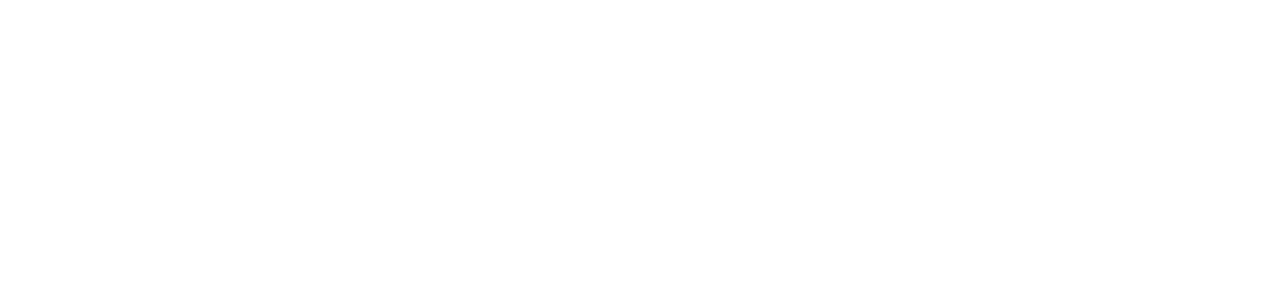
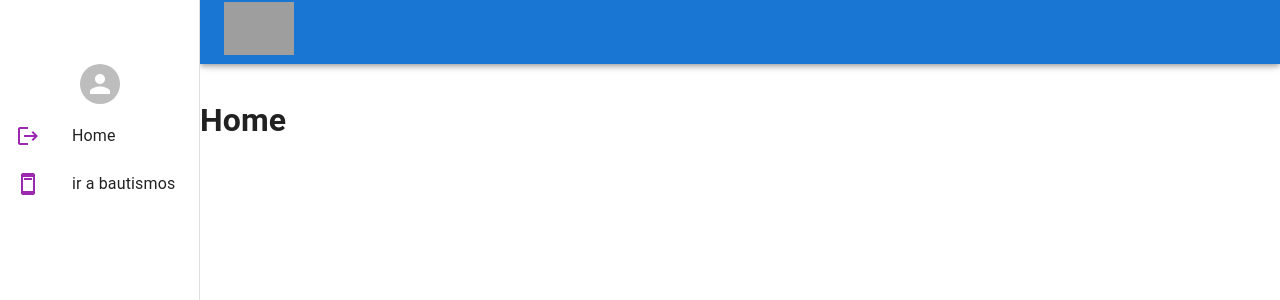
Before and after one commit to AlfonsoG-M/mare-de-deu, a React (Vite) app: page / in a window 1280 px wide. Shown: the top 300 px of the page. Built offline with nearby package versions, Linux system fonts and the light colour scheme; grey boxes are pictures that could not be loaded.

Commit message:
Subiendo rutas y navbar

```diff
--- a/src/App.jsx
+++ b/src/App.jsx
@@ -1,11 +1,29 @@
-
+import { Route, BrowserRouter, Routes } from "react-router-dom";
+import Navbar from "./components/layout/Navbar/Navbar";
 function App() {
-
   return (
-    <div className="App">
-
-    </div>
-  )
+    <BrowserRouter>
+      <Routes>
+        <Route element={<Navbar/>}>
+          <Route path="/" element={<h1>Home</h1>} />
+          <Route path="/quienes-somos" element={<h1>quienes-somos</h1>} />
+          <Route path="/contacto" element={<h1>contacto</h1>} />
+          <Route path="/horarios" element={<h1>horarios</h1>} />
+          <Route path="/lectio" element={<h1>lectio</h1>} />
+          <Route path="/novena" element={<h1>novena</h1>} />
+          <Route path="/bautismo" element={<h1>bautismo</h1>} />
+          <Route path="/matrimonio" element={<h1>matrimonio</h1>} />
+          <Route path="/reconciliacion" element={<h1>reconciliacion</h1>} />
+          <Route path="/uncion" element={<h1>uncion</h1>} />
+          <Route path="/talleres" element={<h1>talleres</h1>} />
+          <Route
+            path="/formacion-cristiana"
+            element={<h1>formacion-cristiana</h1>}
+          />
+        </Route>
+      </Routes>
+    </BrowserRouter>
+  );
 }
 
-export default App
+export default App;
--- /dev/null
+++ b/src/components/layout/Navbar/Navbar.jsx
@@ -0,0 +1,159 @@
+import React from 'react'
+import {Outlet} from 'react-router-dom'
+import AppBar from "@mui/material/AppBar";
+import Box from "@mui/material/Box";
+import CssBaseline from "@mui/material/CssBaseline";
+import Drawer from "@mui/material/Drawer";
+import IconButton from "@mui/material/IconButton";
+import List from "@mui/material/List";
+import ListItem from "@mui/material/ListItem";
+import ListItemButton from "@mui/material/ListItemButton";
+import ListItemIcon from "@mui/material/ListItemIcon";
+import ListItemText from "@mui/material/ListItemText";
+import MenuIcon from "@mui/icons-material/Menu";
+import Toolbar from "@mui/material/Toolbar";
+/* import { theme } from "../../../ThemeConfig"; */
+import { useNavigate } from "react-router-dom";
+import { Avatar } from "@mui/material";
+import LogoutIcon from "@mui/icons-material/Logout";
+import AdUnitsIcon from '@mui/icons-material/AdUnits';
+const drawerWidth = 200;
+
+const Navbar = (props) => {
+    const { window } = props;
+    const [mobileOpen, setMobileOpen] = React.useState(false);
+    const navigate = useNavigate();
+
+    const handleDrawerToggle = () => {
+      setMobileOpen(!mobileOpen);
+    };
+
+    const drawer = (
+      <div>
+        <Toolbar />
+        <Box
+          display={"flex"}
+          flexDirection="column"
+          spacing={0}
+          justifyContent="center"
+          alignItems={"center"}
+        >
+          <Avatar
+            alt="Remy Sharp"
+            src={""}
+            // onClick={() => console.log("hola")}
+          />
+        </Box>
+        <List>
+              <ListItem disablePadding>
+                <ListItemButton onClick={() => navigate("/")}>
+                  <ListItemIcon>
+                    <LogoutIcon color={"secondary"} />
+                  </ListItemIcon>
+                  <ListItemText primary={"Home"} />
+                </ListItemButton>
+              </ListItem>
+              <ListItem disablePadding>
+                <ListItemButton onClick={() => navigate("/bautismo")}>
+                  <ListItemIcon>
+                    <AdUnitsIcon color={"secondary"} />
+                  </ListItemIcon>
+                  <ListItemText primary={"ir a bautismos"} />
+                </ListItemButton>
+              </ListItem>
+        </List>
+      </div>
+    );
+
+    const container =
+      window !== undefined ? () => window().document.body : undefined;
+
+    return (
+      <Box sx={{ display: "flex" }}>
+        <CssBaseline />
+        <AppBar
+          position="fixed"
+          sx={{
+            width: { sm: `calc(100% - ${drawerWidth}px)` },
+          }}
+        >
+          <Toolbar
+            sx={{ gap: "20px", display: "flex", justifyContent: "space-between" }}
+          >
+            <Box>
+              <img
+                src="https://res.cloudinary.com/dnqfh2chg/image/upload/v1680267428/03_nemivw.png"
+                alt=""
+                style={{ width: "70px" }}
+              />
+            </Box>
+            <IconButton
+              color="secondary.primary"
+              aria-label="open drawer"
+              edge="start"
+              onClick={handleDrawerToggle}
+              sx={{ mr: 2, display: { sm: "none" } }}
+            >
+              <MenuIcon color="secondary.primary" />
+            </IconButton>
+          </Toolbar>
+        </AppBar>
+        <Box
+          component="nav"
+          sx={{ width: { sm: drawerWidth }, flexShrink: { sm: 0 } }}
+          aria-label="mailbox folders"
+        >
+          <Drawer
+            container={container}
+            variant="temporary"
+            open={mobileOpen}
+            anchor={"right"}
+            onClose={handleDrawerToggle}
+            ModalProps={{
+              keepMounted: true,
+            }}
+            sx={{
+              display: { xs: "block", sm: "none" },
+              "& .MuiDrawer-paper": {
+                boxSizing: "border-box",
+                width: drawerWidth,
+                // backgroundColor: theme.palette.primary.main,
+              },
+            }}
+          >
+            {drawer}
+          </Drawer>
+          <Drawer
+            variant="permanent"
+            sx={{
+              display: { xs: "none", sm: "block" },
+              "& .MuiDrawer-paper": {
+                boxSizing: "border-box",
+                width: drawerWidth,
+                // backgroundColor: theme.palette.primary.main,
+              },
+            }}
+            open
+          >
+            {drawer}
+          </Drawer>
+        </Box>
+        <Box
+          component="main"
+          sx={{
+            flexGrow: 1,
+            py: 4,
+            width: { sm: `calc(100% - ${drawerWidth}px)` },
+            // backgroundColor: theme.palette.secondary.main,
+            minHeight: "100vh",
+            // marginBottom: "50px"
+          }}
+        >
+          <Toolbar />
+          <Outlet/>
+        </Box>
+      </Box>
+    );
+}
+
+export default Navbar
```
